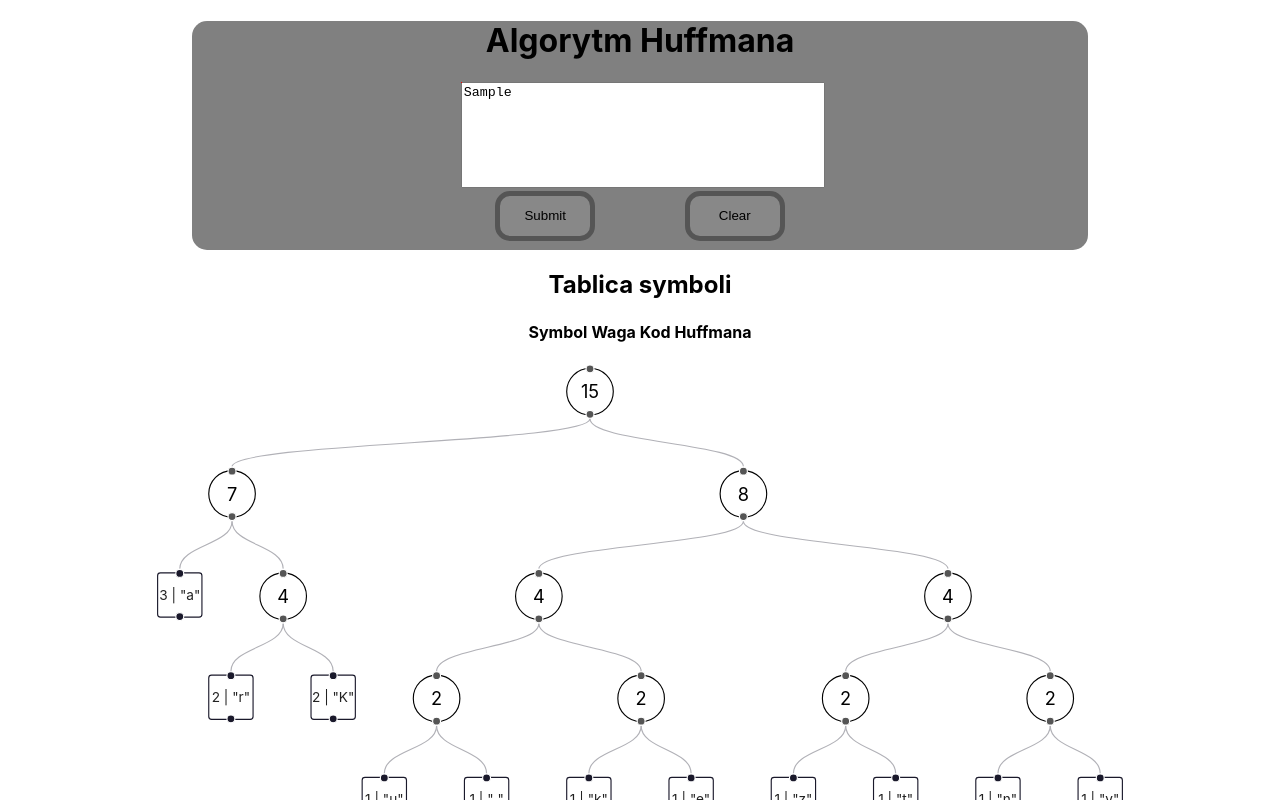
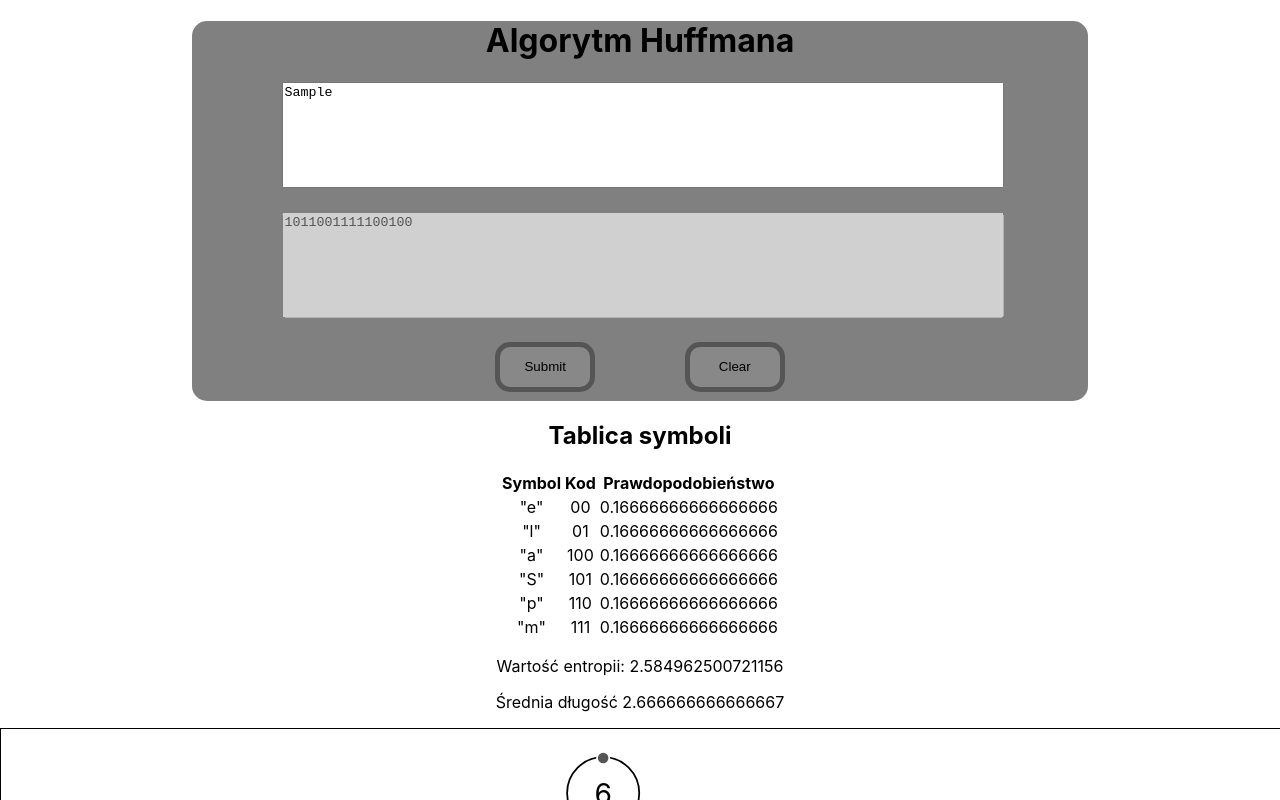
Before and after one commit to xlpnsk/huffman-coder, a React (Create React App) app: page / in a window 1280 px wide. Both pictures are taken after typing "Sample" into the empty fields and a click on the button "Submit". Shown: the top 800 px of the page. Built offline with nearby package versions, Linux system fonts and the light colour scheme.

Commit message:
Fix bugs and add table

```diff
--- a/src/App.js
+++ b/src/App.js
@@ -1,12 +1,15 @@
 import './App.css';
 import Form from './components/Form';
 import Tree from './components/Tree';
+import {useEffect, useState} from 'react'
+function App() {
+  const [tree, setTree] = useState(null);
+  console.log(tree);
 
-function App() {
   return (
     <div className="App">
-      <Form />
-      <Tree/>
+      <Form setTree={setTree}/>
+      {tree && <Tree tree={tree}/>}
 
     </div>
   );
--- a/src/components/Form.js
+++ b/src/components/Form.js
@@ -9,31 +9,32 @@ import {
   getAvgLength,
 } from "../huffman";
 import classes from "./Form.module.css";
-const Form = () => {
+const Form = ({setTree}) => {
   const [textValue, setTextValue] = useState("");
-  const [chars, setChars] = useState("");
-  const [tree, setTree] = useState("");
-  const [charCode, setCharCode] = useState("");
+  const [chars, setChars] = useState(null);
+
+  const [charCode, setCharCode] = useState(null);
   const [codeStr, setCodeStr] = useState("");
-  const [prob, setProb] = useState("");
-  const [entropy, setEntropy] = useState("");
-  const [avgLength, setAvgLength] = useState("");
+  const [prob, setProb] = useState(null);
+  const [entropy, setEntropy] = useState(null);
+  const [avgLength, setAvgLength] = useState(null);
   const [data, setData] = useState("");
-  const [znakKod, setZnakKod] = useState("");
-  const [znakWaga, setZnakWaga] = useState("");
 
-  const handleSubmit = () => {
+  const [codesTab, setCodesTab] = useState([]);
+
+  const handleSubmit = (e) => {
+    e.preventDefault();
     const chars = getCharFrequency(textValue);
     console.log(chars);
-    setChars(chars);
+    setChars('chars',chars);
     const tree = buildTree(chars);
-    console.log(tree);
+    console.log('tree',tree);
     setTree(tree);
     const charCodes = getCharCode(tree);
-    console.log(charCodes);
+    console.log('charCodes',charCodes);
     setCharCode(charCodes);
     const codeStr = getCodeStr(charCodes, textValue);
-    console.log(codeStr);
+    console.log('codeStr',codeStr);
     setCodeStr(codeStr);
     const prob = getProb(chars, textValue);
     console.log(prob);
@@ -46,27 +47,28 @@ const Form = () => {
     setAvgLength(avgLength);
     setData(charCodes);
 
-    setZnakKod(Object.entries(charCode));
-    setZnakWaga(Object.entries(chars));
-
 
   };
 
   const handleClear = () => {
-    console.log("cleared");
     setTextValue("");
+    setCodeStr("")
+    setChars(null)
+    setTree(null)
+    setCharCode(null)
+    setProb(null)
+    setEntropy(null)
+    setAvgLength(null);
   };
 
 useEffect(() =>{
-
-
-  for (const [key, value] of Object.entries(charCode)) {
-    console.log(`${key}: ${value}`);
-    for(const i in (Object.entries(charCode).length)){
-      console.log("test");
+  if(charCode){
+    let codeTempTab = []
+    for (const [key, value] of Object.entries(charCode)) {
+      codeTempTab.push({letter: key, code: value, prob: prob[`${key}`]})
     }
-    console.log();
-     }
+    setCodesTab(codeTempTab)
+  }
 
 },[charCode,chars])
 
@@ -80,7 +82,15 @@ useEffect(() =>{
               aria-rowcount={5}
               id={classes.word}
               value={textValue}
-              type="textarea"
+              onChange={(e) => setTextValue(e.target.value)}
+            ></textarea>
+          </div>
+          <div className={classes.textfield}>
+            <textarea
+              aria-rowcount={5}
+              id={`${classes.word}-2`}
+              value={codeStr}
+              disabled
               onChange={(e) => setTextValue(e.target.value)}
             ></textarea>
           </div>
@@ -110,16 +120,19 @@ useEffect(() =>{
           <tbody>
             <tr>
               <th>Symbol</th>
-              <th>Waga</th>
-              <th>Kod Huffmana</th>
+              <th>Kod</th>
+              <th>Prawdopodobieństwo</th>
             </tr>
-              {
-
-
-              }
+            {codesTab.map(val => <tr key={val.letter}>
+              <td>"{val.letter}"</td>
+              <td>{val.code}</td>
+              <td>{val.prob}</td>
+            </tr>)}
           </tbody>
         </table>
       </div>
+      <p>Wartość entropii: {entropy}</p>
+      <p>Średnia długość {avgLength}</p>
     </div>
   );
 };
--- a/src/components/Form.module.css
+++ b/src/components/Form.module.css
@@ -8,14 +8,15 @@
 }
 
 .textfield {
-  background-color: red;
+  background-color: gray;
   height: 100px;
-  width: 40%;
+  width: 80%;
   margin: auto;
-
+  margin-bottom: 30px;
 }
 
-#word{
+
+.textfield textarea{
   resize: none;
   width: 100%;
   height: 100%;
--- a/src/components/Tree.js
+++ b/src/components/Tree.js
@@ -2,7 +2,7 @@ import { useCallback,useState, useEffect, useMemo } from "react";
 import ReactFlow, { addEdge, ConnectionLineType, useNodesState, useEdgesState } from 'react-flow-renderer';
 import CircleNode from './CircleNode'
 import dagre from 'dagre';
-
+import '../flow.css'
 const initialNodes = [
     {
       id: '1',
@@ -156,29 +156,29 @@ function destruct(array){
     return res;
 }
 
-function getEdge(nodes,iter=0,lastCenterId=null){
+function getEdge(nodes,iter=0,lastCenterId=null,lastIsLeft=false){
     let edges = []
     const [left, center, right] = nodes;
     if(lastCenterId){
-        edges.push({ id: `e1-${iter}-c-${lastCenterId}`, source: `${lastCenterId}`, target: `${center.id}` })
+        edges.push({ id: `e1-${lastCenterId}-${center.id}`, source: `${lastCenterId}`, target: `${center.id}`,label: `${lastIsLeft ? 0 : 1}` })
     }
     if(left !==null){
         if(Array.isArray(left)){
-            const leftEdges = getEdge(left, iter+1,center.id);
+            const leftEdges = getEdge(left, iter+1,center.id, lastIsLeft=true);
             edges.push(...leftEdges)
         }
         else{
-            edges.push({ id: `e1-${iter}-l`, source: `${center.id}`, target: `${left.id}` })
+            edges.push({ id: `e1-${center.id}}-${left.id}`, source: `${center.id}`, target: `${left.id}`,label: '0' })
         }
     }
 
     if(right !==null){
         if(Array.isArray(right)){
-            const rightEdges = getEdge(right,iter+1,center.id);
+            const rightEdges = getEdge(right,iter+1,center.id,lastIsLeft=false);
             edges.push(...rightEdges)
         }
         else{
-            edges.push({ id: `e1-${iter}-r`, source: `${center.id}`, target: `${right.id}` })
+            edges.push({ id: `e1-${center.id}}-${right.id}`, source: `${center.id}`, target: `${right.id}`,label: '1' })
         }
     }
 
@@ -209,6 +209,9 @@ function createNode(element,iter=0,position={x: 0, y:25},letter="m"){
             type: 'circleNode',
             data: { value: element.val, input:true, output:true },
             position: position,
+            draggable:false,
+            connectable: false,
+            selectable: false
         };
 
         const [leftNode,heightL] = element.left ? createNode(element.left,iter+1,{x: position.x-100+40, y: position.y+100},`${letter}l`) : [null,iter]
@@ -224,6 +227,9 @@ function createNode(element,iter=0,position={x: 0, y:25},letter="m"){
             data: { label: <div style={{height: '100%', width: '100%', lineHeight: '40px',display: 'flex',alignItems: 'center', justifyContent: 'center' }}>{element.val} | "{element.char}"</div> },
             style: {width: '40px', height: '40px', fontSize: '12px', padding: '0'},
             position: position,
+            draggable:false,
+            connectable: false,
+            selectable: false
         }
 
         const [leftNode,heightL] = element.left ? createNode(element.left,iter+1,{x: position.x-100+40, y: position.y+100},`${letter}l`) : [null,iter]
@@ -241,16 +247,25 @@ const nodeTypes = {
     circleNode: CircleNode
 }
 
+function getUniqueByKey(array,key){
+    //key = object prop name (as a string)
+    const arrayUniqueByKey = [...new Map(array.map(item =>
+        [item[key], item])).values()];
+
+    return arrayUniqueByKey
+}
+
 function Tree({ tree }) {
     const [nodes, setNodes, onNodesChange] = useNodesState(layoutedNodes);
     const [edges, setEdges, onEdgesChange] = useEdgesState(layoutedEdges);
 
     useEffect(() => {
 
-        const testTree = test();
-        const [resultNodes,height] = createNode(testTree);
+        // const testTree = test();
+        const [resultNodes,height] = createNode(tree);
 
-        const readyEdges = getEdge(resultNodes);
+        const readyEdges = getEdge(resultNodes)
+
         const readyNodes = destruct(resultNodes).filter(n => n).map(node => {
             node.position ={x:0, y:0}
             return node
@@ -291,7 +306,6 @@ function Tree({ tree }) {
             nodes={nodes}
             edges={edges}
             fitView
-            style={{minHeight: '500px'}}
             onNodesChange={onNodesChange}
             onEdgesChange={onEdgesChange}
             onConnect={onConnect}
--- /dev/null
+++ b/src/flow.css
@@ -0,0 +1,12 @@
+.react-flow{
+    min-height: 600px;
+    border: 1px solid black;
+
+}
+.react-flow:hover{
+    cursor: -webkit-grab; cursor: grab;
+}
+
+.react-flow:active{
+    cursor: -webkit-grabbing; cursor: grabbing;
+}
```
Also changed, not shown: src/huffman.js (+5 -6 lines).
